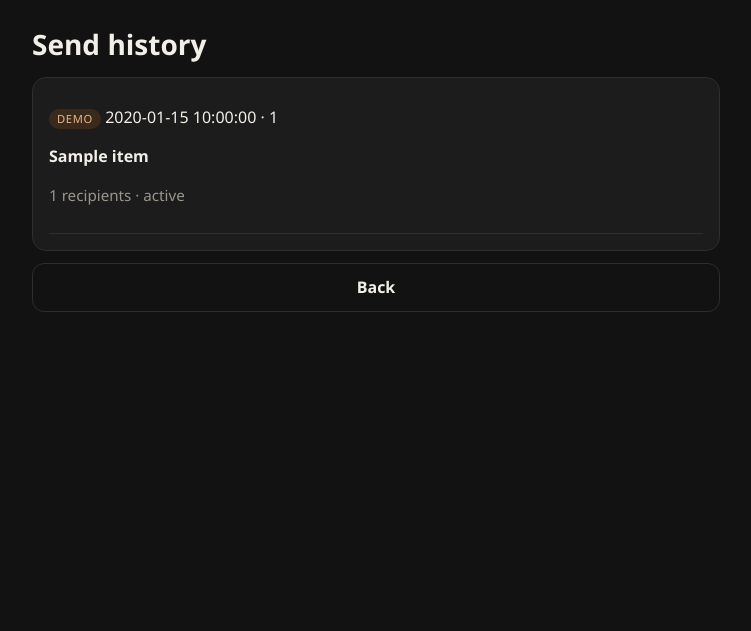
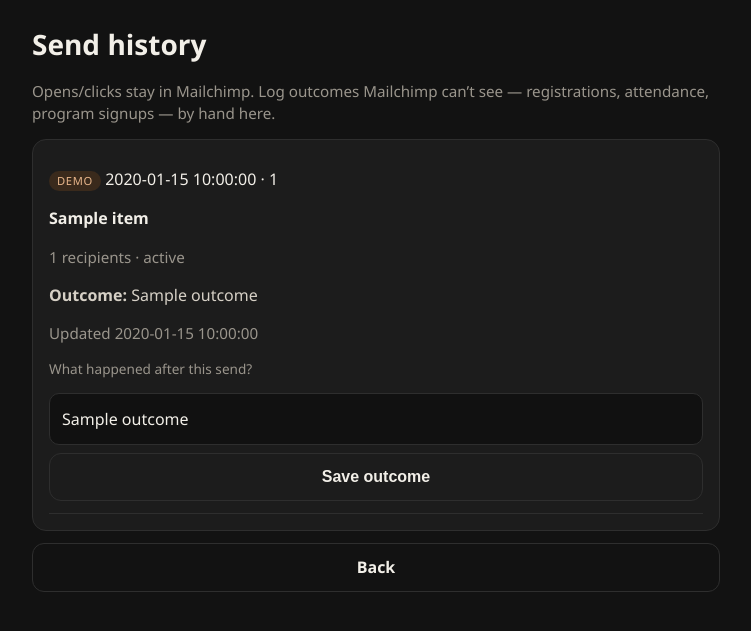
Before and after one commit to Avijit-Karmoker-CS/volta-newsletter-app, a FastAPI app: template app/web/templates/history.html in a window 1280 px wide. Shown: the top 631 px of the page, without its empty margins (264-1015 px from the left). Run offline with FastAPI, Linux system fonts and the light colour scheme; the template is opened without the code that fills it: most values are stand-ins (such as "Sample title", 1, 10 or a date in 2020).

Commit message:
Add manual send outcomes for attendance and program signups.
History lets Bader or Matt record what happened after a send—beyond Mailchimp opens—so the desk keeps a simple real-world trail.

Co-authored-by: Cursor <cursoragent@cursor.com>

```diff
--- a/app/services/storage.py
+++ b/app/services/storage.py
@@ -234,7 +234,10 @@ def save_send_log(result: dict) -> Path:
     stamp = datetime.now(timezone.utc).strftime("%Y%m%d%H%M%S")
     cid = (result.get("campaign_id") or "unknown")[-12:]
     path = data_dir() / "sends" / f"{stamp}_{cid}.json"
-    _write(path, result)
+    payload = dict(result)
+    payload.setdefault("outcome", "")
+    payload.setdefault("outcome_updated_at", None)
+    _write(path, payload)
     return path
 
 
@@ -244,8 +247,24 @@ def list_send_logs() -> list[dict]:
         item = _read(path, None)
         if isinstance(item, dict):
             item["_id"] = path.stem
+            item.setdefault("outcome", "")
             items.append(item)
     return items
+
+
+def update_send_outcome(send_id: str, outcome: str) -> dict | None:
+    """Manual note on what happened after a send (attendance, signups — not Mailchimp opens)."""
+    path = data_dir() / "sends" / f"{send_id}.json"
+    if not path.exists():
+        return None
+    payload = _read(path, {})
+    if not isinstance(payload, dict):
+        return None
+    payload["outcome"] = (outcome or "").strip()
+    payload["outcome_updated_at"] = utc_now()
+    _write(path, payload)
+    payload["_id"] = path.stem
+    return payload
 
 
 def seed_recommendations_if_empty() -> int:
--- a/app/web/server.py
+++ b/app/web/server.py
@@ -491,7 +491,32 @@ def history_page(request: Request):
     if redirect:
         return redirect
     logs = storage.list_send_logs()
-    return templates.TemplateResponse("history.html", _ctx(request, logs=logs))
+    flash = request.session.pop("flash", None)
+    return templates.TemplateResponse(
+        "history.html",
+        _ctx(request, logs=logs, flash=flash),
+    )
+
+
+@app.post("/history/{send_id}/outcome")
+def history_outcome(
+    request: Request,
+    send_id: str,
+    outcome: str = Form(""),
+):
+    """Manual downstream outcome (attendance / signups) — not Mailchimp opens."""
+    user, redirect = _require_user(request)
+    if redirect:
+        return redirect
+    if not can_send(user):
+        request.session["flash"] = "Only Bader or Matt can update outcomes."
+        return RedirectResponse("/history", status_code=status.HTTP_303_SEE_OTHER)
+    updated = storage.update_send_outcome(send_id, outcome)
+    if not updated:
+        request.session["flash"] = "Send log not found."
+    else:
+        request.session["flash"] = "Outcome saved."
+    return RedirectResponse("/history", status_code=status.HTTP_303_SEE_OTHER)
 
 
 def local_ip() -> str:
--- a/app/web/static/style.css
+++ b/app/web/static/style.css
@@ -277,6 +277,18 @@ textarea.code {
 .held-section {
   border-color: #3a3a55;
 }
+.outcome {
+  margin: 8px 0;
+  color: #d6d0c6;
+}
+.outcome-form {
+  margin-top: 10px;
+  display: grid;
+  gap: 8px;
+}
+.outcome-form input[type="text"] {
+  width: 100%;
+}
 .consent-row {
   display: flex;
   flex-wrap: wrap;
--- a/app/web/templates/history.html
+++ b/app/web/templates/history.html
@@ -3,6 +3,12 @@
 {% block body %}
 <main class="wrap">
   <h1>Send history</h1>
+  <p class="muted">
+    Opens/clicks stay in Mailchimp. Log outcomes Mailchimp can’t see —
+    registrations, attendance, program signups — by hand here.
+  </p>
+  {% if flash %}<div class="flash">{{ flash }}</div>{% endif %}
+
   <div class="card">
     {% for item in logs %}
     <div class="log-item">
@@ -10,6 +16,27 @@
       {{ item.created_at }} · {{ item.campaign_id }}
       <p><strong>{{ item.subject }}</strong></p>
       <p class="muted">{{ item.recipient_count or 0 }} recipients · {{ item.status }}</p>
+
+      {% if item.outcome %}
+      <p class="outcome"><strong>Outcome:</strong> {{ item.outcome }}</p>
+      {% if item.outcome_updated_at %}
+      <p class="muted">Updated {{ item.outcome_updated_at }}</p>
+      {% endif %}
+      {% else %}
+      <p class="muted">No outcome logged yet.</p>
+      {% endif %}
+
+      <form class="outcome-form" method="post" action="/history/{{ item._id }}/outcome">
+        <label for="outcome-{{ item._id }}">What happened after this send?</label>
+        <input
+          id="outcome-{{ item._id }}"
+          name="outcome"
+          type="text"
+          value="{{ item.outcome or '' }}"
+          placeholder="e.g. 42 registered for the AI showcase after this issue"
+        />
+        <button class="btn btn-ghost btn-small" type="submit">Save outcome</button>
+      </form>
     </div>
     {% else %}
     <p class="muted">No sends yet.</p>
```
